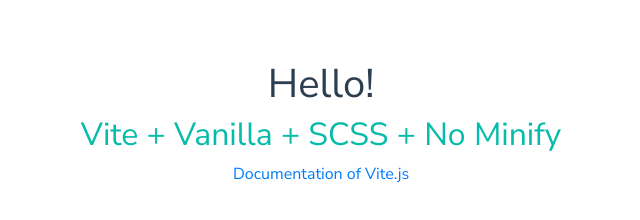
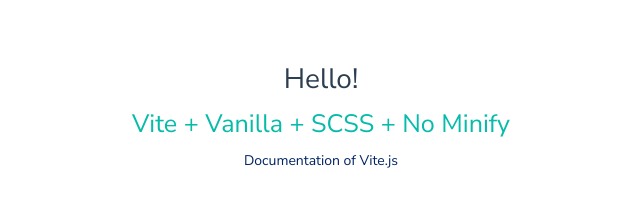
Before and after one commit to juramirezp/template-vite-vanilla-scss-nominify, a website built with Vite: page index.html in a window 1280 px wide. Shown: the whole page, without its empty margins (319-959 px from the left). Built offline with nearby package versions, Linux system fonts and the light colour scheme.

Commit message:
Add public css

```diff
--- a/public/css/main.css
+++ b/public/css/main.css
@@ -2,3 +2,4 @@
 @import "icons/bch/iconos_seguros.css";
 @import "icons/ionicons/ionicons.css";
 @import "icons/line-awesome/la.css";
+@import "csspublico.css";
```
